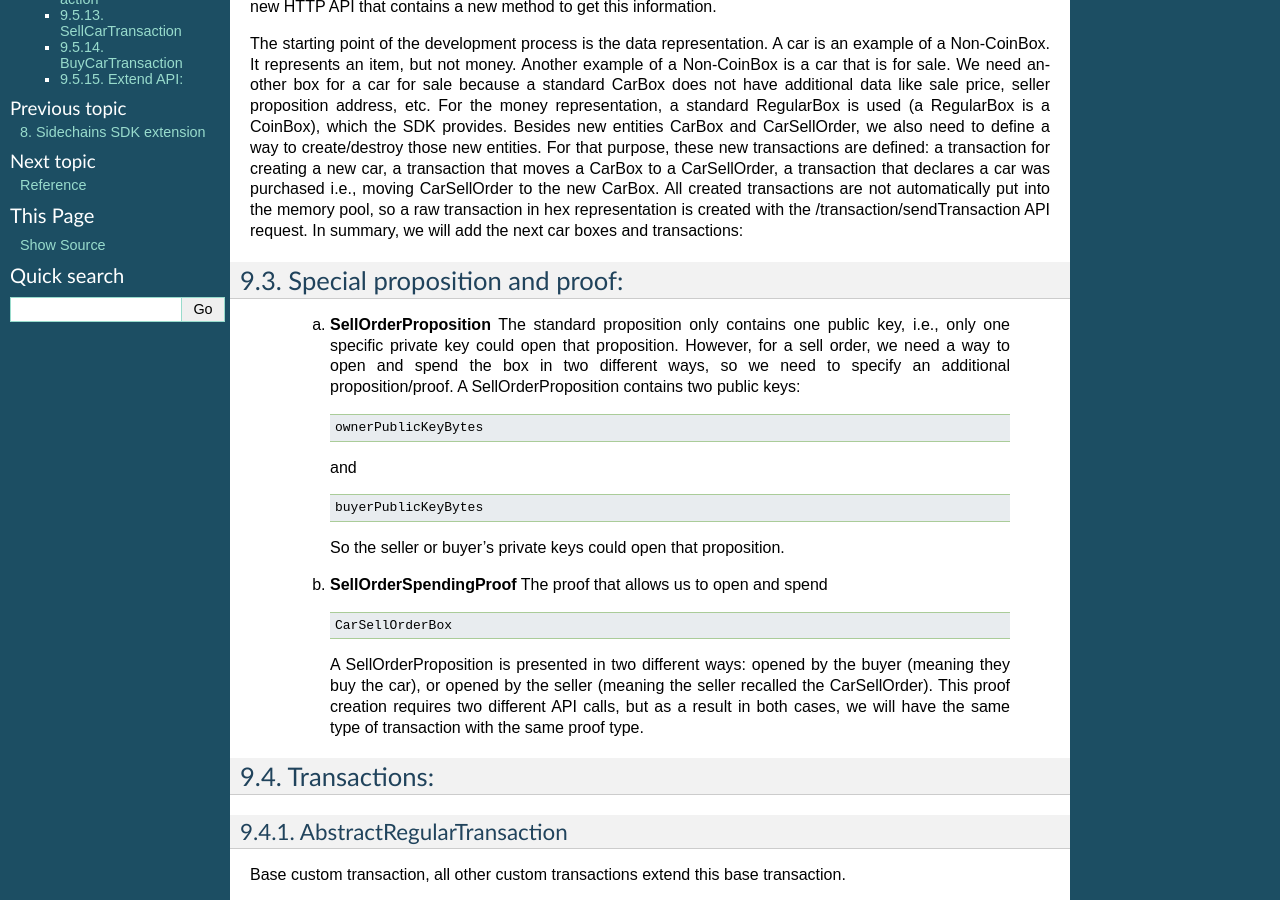
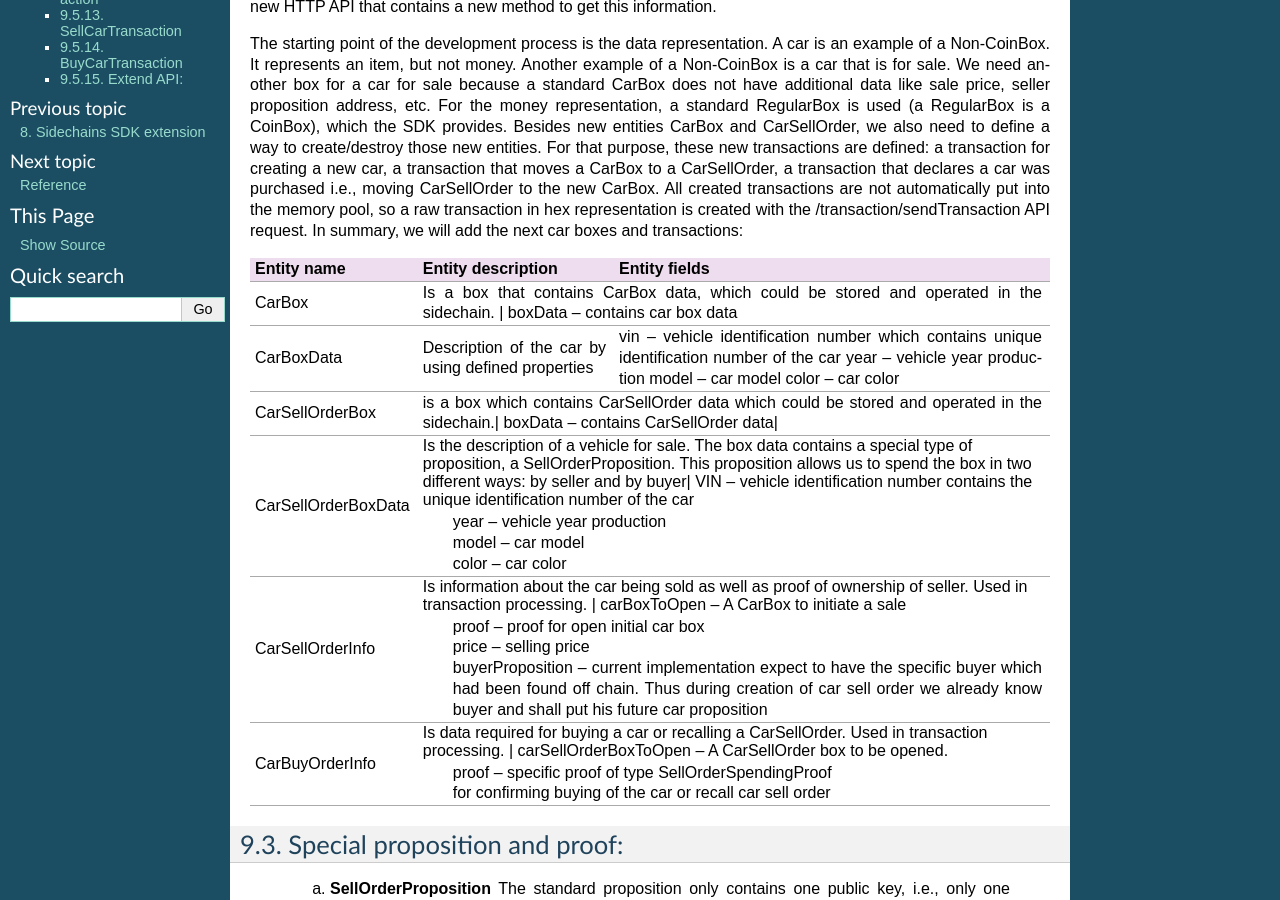
Before and after one commit to HorizenOfficial/developer-horizen-global, a Sphinx documentation site: the page built from docs/introduction/Car-registry-tutorial.rst, in a window 1280 px wide and 900 px high, scrolled down 1124 px. Built offline with Sphinx 7.4.7, drawn with Linux system fonts in a browser that asks for light colours.

Commit message:
fix malformed table

```diff
--- a/docs/introduction/Car-registry-tutorial.rst
+++ b/docs/introduction/Car-registry-tutorial.rst
@@ -46,26 +46,26 @@
 +---------------------+-----------------------------------------------------------------------------------------------------------------------------------------------------------------------------------------------------------------------+---------------------------------------------------------------------------------------------------------------------------------------------------------------------------------------------------------------------+
 | Entity name         | Entity description                                                                                                                                                                                                    | Entity fields                                                                                                                                                                                                       |
 +=====================+=======================================================================================================================================================================================================================+=====================================================================================================================================================================================================================+
-| CarBox              | Is a box that contains CarBox data, which could be stored and operated in the sidechain.                                                                                                                                  | boxData -- contains  car box data                                                                                                                                                                                   |
+| CarBox              | Is a box that contains CarBox data, which could be stored and operated in the sidechain.                                                                                                                                  | boxData -- contains  car box data                                                                                                                                                                               |
 +---------------------+-----------------------------------------------------------------------------------------------------------------------------------------------------------------------------------------------------------------------+---------------------------------------------------------------------------------------------------------------------------------------------------------------------------------------------------------------------+
 | CarBoxData          | Description of the car by using defined properties                                                                                                                                                                    | vin -- vehicle identification number which contains unique identification number of the car                                                                                                                         |
 |                     |                                                                                                                                                                                                                       | year -- vehicle year production                                                                                                                                                                                     |
 |                     |                                                                                                                                                                                                                       | model -- car model                                                                                                                                                                                                  |
 |                     |                                                                                                                                                                                                                       | color -- car color                                                                                                                                                                                                  |
 +---------------------+-----------------------------------------------------------------------------------------------------------------------------------------------------------------------------------------------------------------------+---------------------------------------------------------------------------------------------------------------------------------------------------------------------------------------------------------------------+
-| CarSellOrderBox     | is a box which contains CarSellOrder data which could be stored and operated in the sidechain.| boxData -- contains CarSellOrder data|
+| CarSellOrderBox     | is a box which contains CarSellOrder data which could be stored and operated in the sidechain.| boxData -- contains CarSellOrder data|                                                                                                                                                                                                                                                                                                      |
 +---------------------+-----------------------------------------------------------------------------------------------------------------------------------------------------------------------------------------------------------------------+---------------------------------------------------------------------------------------------------------------------------------------------------------------------------------------------------------------------+
-| CarSellOrderBoxData | Is the description of a vehicle for sale. The box data contains a special type of proposition, a SellOrderProposition. This proposition allows us to spend the box in two different ways: by seller and by buyer| VIN -- vehicle identification number contains the unique identification number of the car|
+| CarSellOrderBoxData | Is the description of a vehicle for sale. The box data contains a special type of proposition, a SellOrderProposition. This proposition allows us to spend the box in two different ways: by seller and by buyer| VIN -- vehicle identification number contains the unique identification number of the car                                                                                                                                 |
 |                     |                                                                                                                                                                                                                       | year -- vehicle year production                                                                                                                                                                                     |
 |                     |                                                                                                                                                                                                                       | model -- car model                                                                                                                                                                                                  |
 |                     |                                                                                                                                                                                                                       | color -- car color                                                                                                                                                                                                  |
 +---------------------+-----------------------------------------------------------------------------------------------------------------------------------------------------------------------------------------------------------------------+---------------------------------------------------------------------------------------------------------------------------------------------------------------------------------------------------------------------+
-| CarSellOrderInfo    | Is information about the car being sold as well as proof of ownership of seller. Used in transaction processing.                                                                                                        | carBoxToOpen -- A CarBox to initiate a sale                                                                                                                                                                           |
+| CarSellOrderInfo    | Is information about the car being sold as well as proof of ownership of seller. Used in transaction processing.                                                                                                        | carBoxToOpen -- A CarBox to initiate a sale                                                                                                                                                                       |
 |                     |                                                                                                                                                                                                                       | proof -- proof for open initial car box                                                                                                                                                                             |
 |                     |                                                                                                                                                                                                                       | price -- selling price                                                                                                                                                                                              |
 |                     |                                                                                                                                                                                                                       | buyerProposition -- current implementation expect to have the specific buyer which had been found off chain. Thus during creation of car sell order we already know buyer and shall put his future car proposition  |
 +---------------------+-----------------------------------------------------------------------------------------------------------------------------------------------------------------------------------------------------------------------+---------------------------------------------------------------------------------------------------------------------------------------------------------------------------------------------------------------------+
-| CarBuyOrderInfo     |  Is data required for buying a car or recalling a CarSellOrder. Used in transaction processing.                                                                                                                    | carSellOrderBoxToOpen -- A CarSellOrder box to be opened.|
+| CarBuyOrderInfo     |  Is data required for buying a car or recalling a CarSellOrder. Used in transaction processing.                                                                                                                    | carSellOrderBoxToOpen -- A CarSellOrder box to be opened.                                                                                                                                                              |
 |                     |                                                                                                                                                                                                                       | proof -- specific proof of type SellOrderSpendingProof                                                                                                                                                              |
 |                     |                                                                                                                                                                                                                       | for confirming buying of the car or recall car sell order                                                                                                                                                           |
 +---------------------+-----------------------------------------------------------------------------------------------------------------------------------------------------------------------------------------------------------------------+---------------------------------------------------------------------------------------------------------------------------------------------------------------------------------------------------------------------+
```
